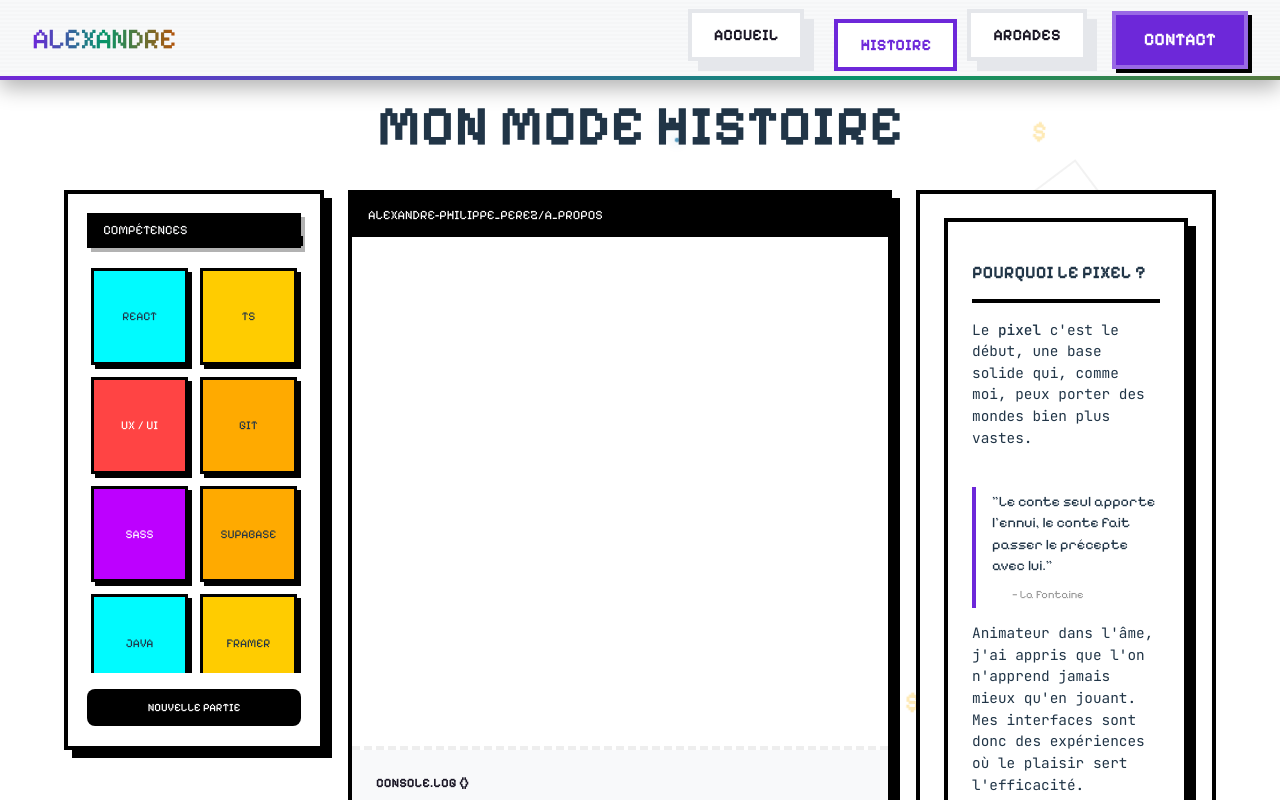
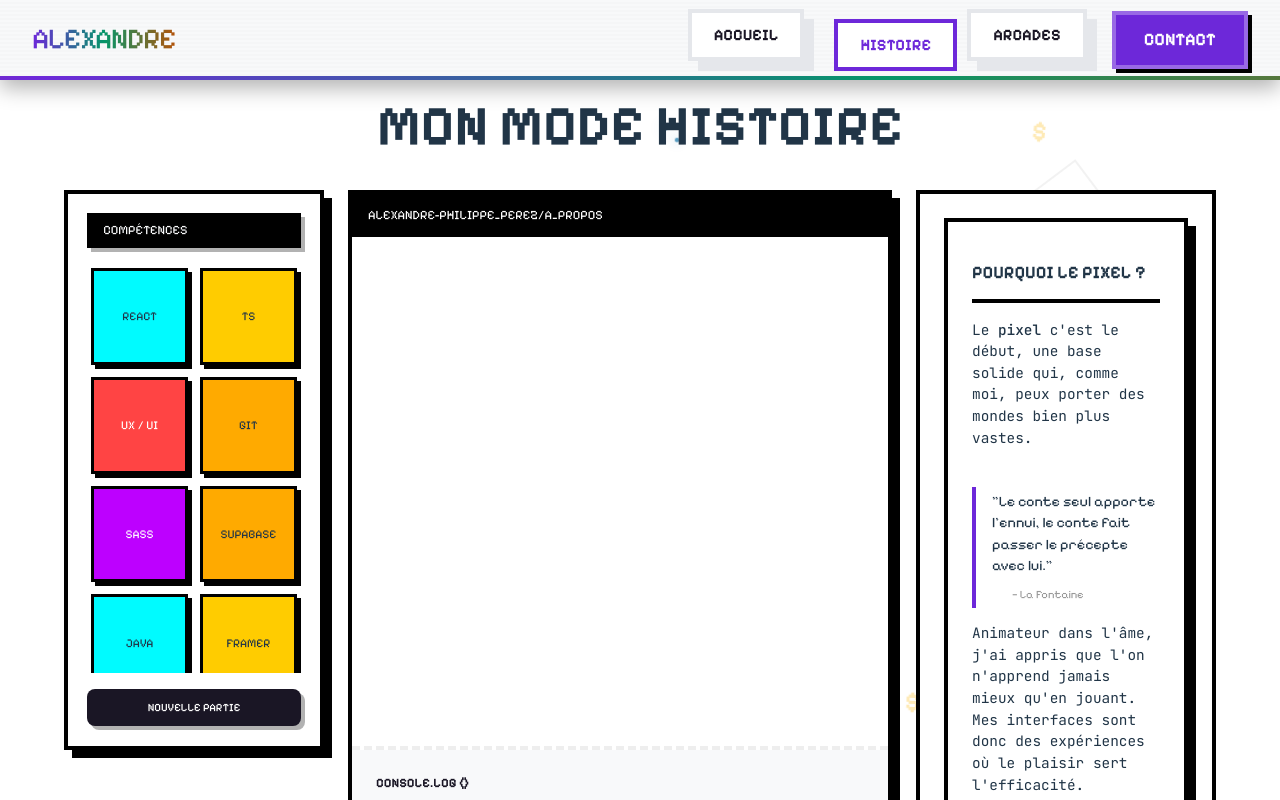
Before and after one commit to Alexandre74739/PortfolioPixel, a React (Vite) app: page /histoire in a window 1280 px wide. Shown: the top 800 px of the page. Built offline with nearby package versions, Linux system fonts and the light colour scheme.

Commit message:
modifs btn reboot in JeuxAbout

```diff
--- a/src/pages/Home.tsx
+++ b/src/pages/Home.tsx
@@ -10,7 +10,6 @@ function Home() {
             <Hero />
             <EasterEgg />
             <Skills />
-            <Presentation />
             <LevelSelect />
         </div>
     );
--- a/src/sections/JeuxAbout.scss
+++ b/src/sections/JeuxAbout.scss
@@ -328,8 +328,9 @@
     }
 
     .reboot-btn {
-        background: #000;
+        background: $color-text-main;
         color: $color-surface;
+        box-shadow: 4px 4px 0 rgba(0, 0, 0, 0.3);
         border: none;
         padding: 12px;
         font-family: $font-display;
```
